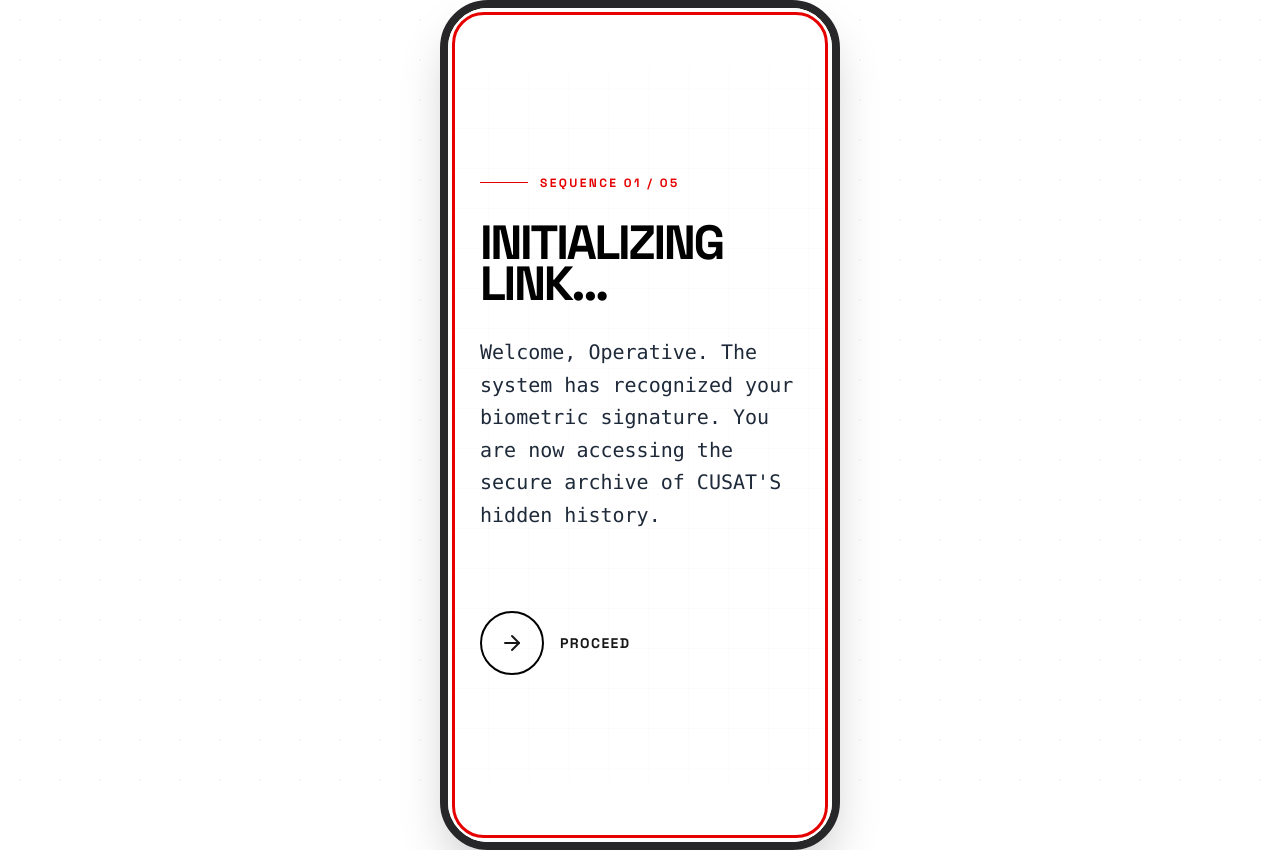
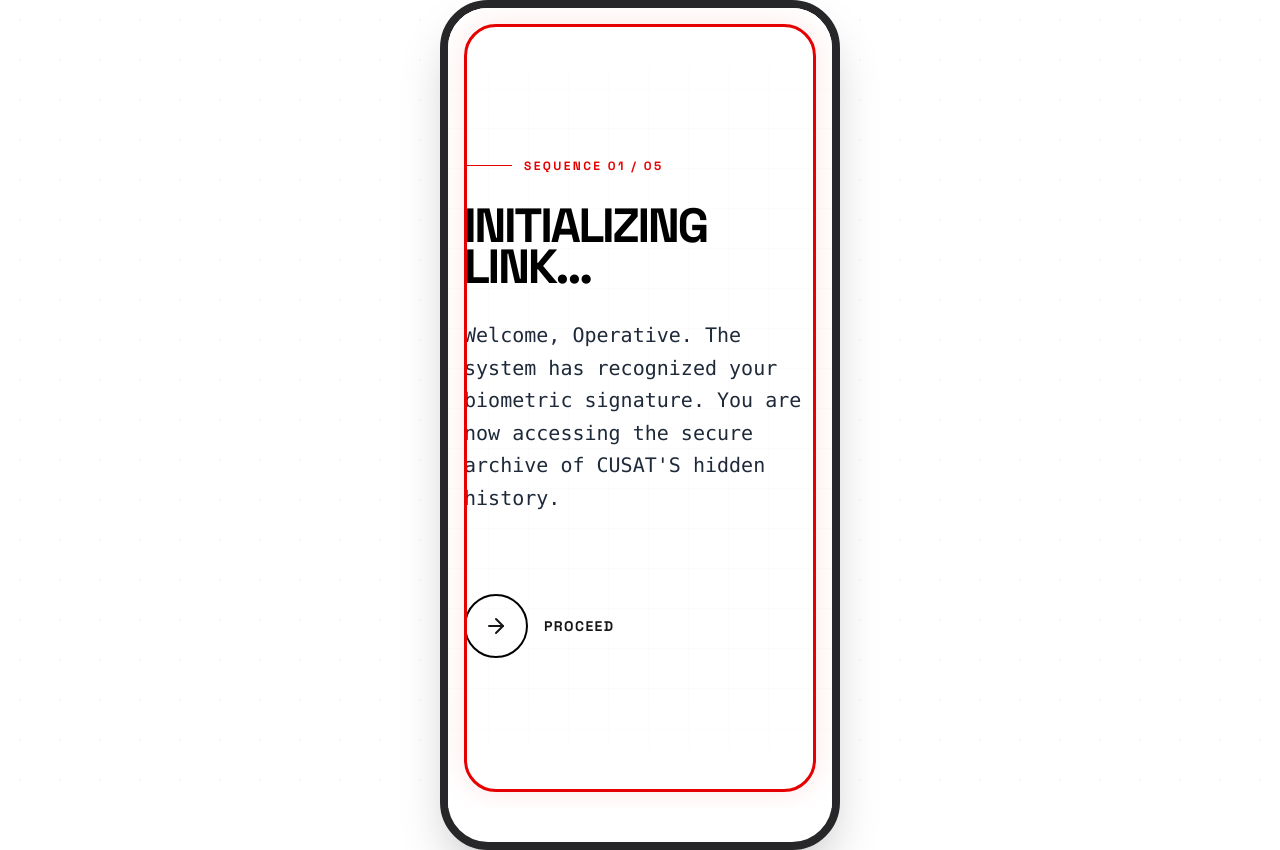
Before and after one commit to tedxcusat/Treasure-Hunt-Game-2025, a Next.js app: page /story in a window 1280 px wide. Built offline with nearby package versions, Linux system fonts and the light colour scheme.

Commit message:
Fix: Add Camera Enable Fallback for blocked browsers

```diff
--- a/src/app/story/page.tsx
+++ b/src/app/story/page.tsx
@@ -46,14 +46,14 @@
     };
 
     return (
-        <div className="relative h-full min-h-screen flex flex-col items-center justify-center p-8 bg-white overflow-hidden font-sans">
+        <div className="relative h-[100dvh] w-full flex flex-col items-center justify-center p-4 bg-white overflow-hidden font-sans pt-[env(safe-area-inset-top)] pb-[env(safe-area-inset-bottom)]">
             {/* Background Effects */}
             <div className="bg-grid absolute inset-0 z-0 pointer-events-none opacity-30" />
             <div className="absolute top-0 left-0 w-full h-32 bg-gradient-to-b from-white to-transparent z-10" />
             <div className="absolute bottom-0 left-0 w-full h-32 bg-gradient-to-t from-white to-transparent z-10" />
 
-            {/* Global Red Border */}
-            <div className="absolute inset-0 pointer-events-none border-[3px] border-mission-red rounded-[2rem] z-40 m-1" />
+            {/* Global Red Border - Safe Area Inset */}
+            <div className="absolute inset-4 pointer-events-none border-[3px] border-mission-red rounded-[2rem] z-40 shadow-[0_0_30px_rgba(255,0,0,0.1)]" />
 
             <div className="relative z-20 w-full max-w-sm flex flex-col h-full justify-center min-h-[60vh]">
 
--- a/src/components/AR/ARView.tsx
+++ b/src/components/AR/ARView.tsx
@@ -158,6 +158,23 @@
                     INITIALIZING OPTICS...
                 </div>
             )}
+
+            {/* CAMERA PERMISSION FALLBACK */}
+            {/* If the background is black for too long, user sees this */}
+            <div className={`absolute inset-0 flex items-center justify-center pointer-events-none ${scriptsLoaded ? 'z-50' : 'hidden'}`}>
+                {/* We use a simple CSS animation delay to show this button only if camera takes too long (3s) */}
+                <button
+                    onClick={() => {
+                        navigator.mediaDevices.getUserMedia({ video: { facingMode: 'environment' } })
+                            .then(() => window.location.reload()) // Reload to let AR.js attach to the fresh permission
+                            .catch(e => alert("Camera blocked: " + e.message));
+                    }}
+                    className="pointer-events-auto bg-mission-red text-white px-6 py-4 rounded-xl font-black tracking-widest uppercase shadow-2xl animate-in fade-in fill-mode-forwards opacity-0 duration-1000 delay-[4000ms]"
+                    style={{ animationDelay: '4s' }}
+                >
+                    Enable Camera
+                </button>
+            </div>
         </div>
     );
 }
```
